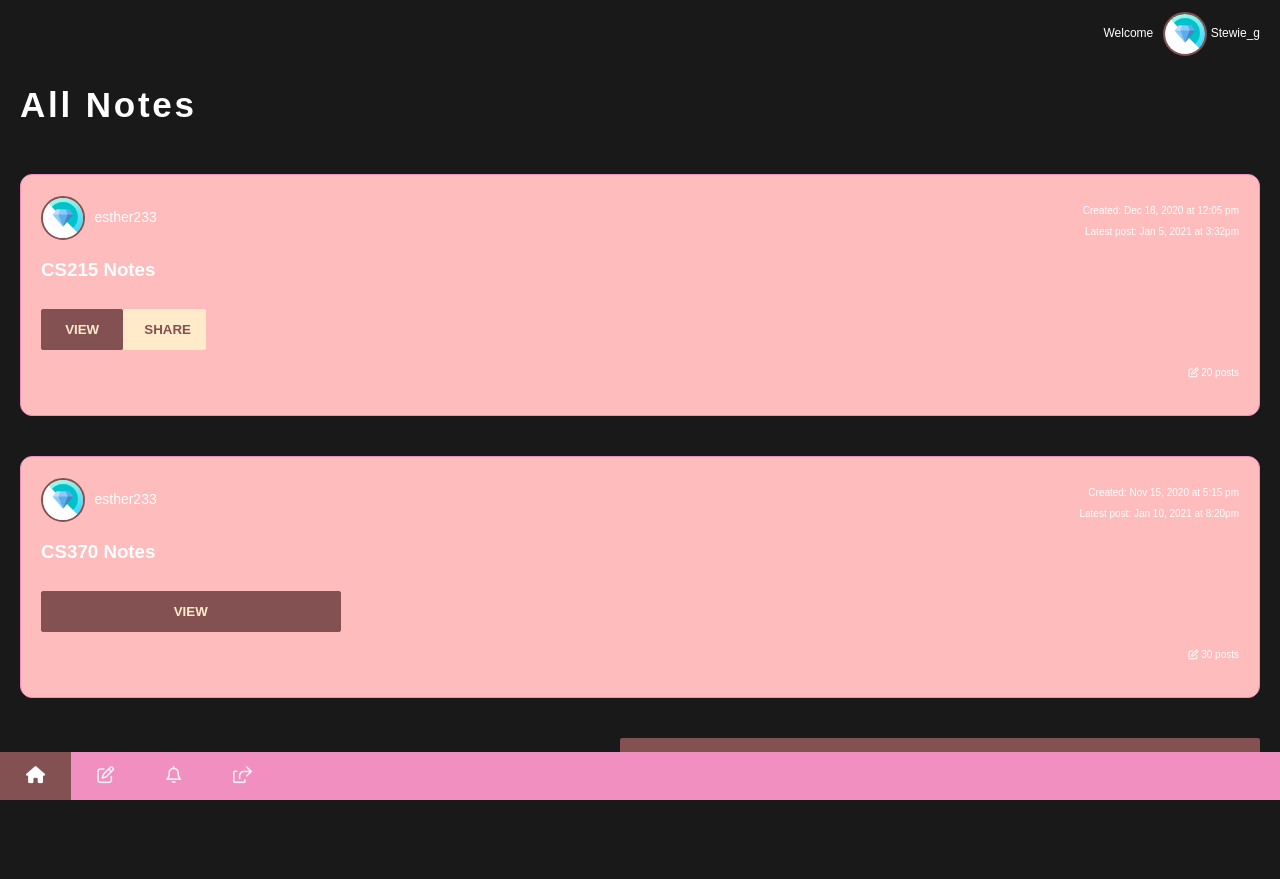
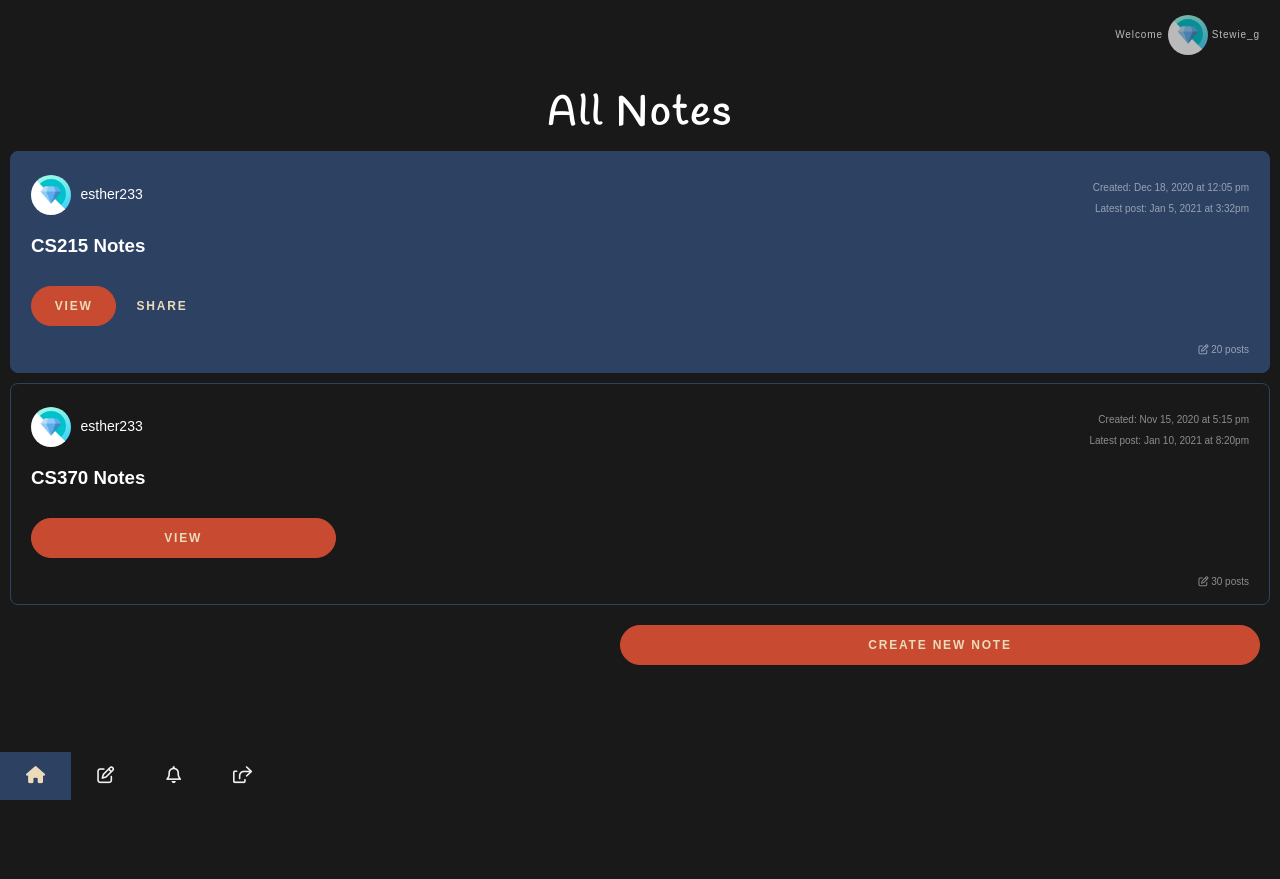
Before and after one commit to jaeleen/notemakingapp, a PHP site: page /noteslist.html in a window 1280 px wide. After the commit the page ends 800 px from the top, so only its background shows below. Run offline with PHP 8.4, Linux system fonts and the light colour scheme; some web fonts are replaced.

Commit message:
Update on all html files and .css

```diff
--- a/access.html
+++ b/access.html
@@ -54,7 +54,7 @@
             </div>
           </div>
           <div class="right-side">
-            <button>REMOVE</button>
+            <button class="remove">REMOVE</button>
           </div>
         </div>
         <div class="user">
@@ -67,7 +67,7 @@
             </div>
           </div>
           <div class="right-side">
-            <button>REMOVE</button>
+            <button class="remove">REMOVE</button>
           </div>
         </div>
 
@@ -81,7 +81,7 @@
             </div>
           </div>
           <div class="right-side">
-            <button>REMOVE</button>
+            <button class="remove">REMOVE</button>
           </div>
         </div>
         <div class="user">
--- a/login.html
+++ b/login.html
@@ -16,7 +16,7 @@
     <div class="login-container">
       <div class="login-topic">
         <h2>Log In</h2>
-        <p class="instructions">Please fill in this form to Log In to your account.</p>
+        <p class="instructions">Fill in this form to Log In to your account.</p>
       </div>
 
       <form action="/" method="post">
--- a/noteslist.html
+++ b/noteslist.html
@@ -60,7 +60,7 @@
         </div>
       </div>
 
-      <div class="notes-container">
+      <div class="notes-container notes-container-secondary">
         <div class="left">
           <div class="avatar-box">
             <img src="images/playstore.png" alt="avatar" class="avatar" />
--- a/style.css
+++ b/style.css
@@ -106,29 +106,53 @@ a{
     width: 40px;
     height: 40px;
     border-radius: 50%;
-    border: 2px solid #835151;
 }
 
 h2{
     letter-spacing: 0.08em;
     font-size: 35px;
 }
+.btn-group{
+    display: table;
+}
 button {
-    background-color: #835151;
+    padding: 12px 20px;
+    margin: 10px 0px;
+    cursor: pointer;
+    width: 50%;
+    text-decoration: none;
+    background-color: #C84B31;
+    border: 1px solid #C84B31;
+    border-radius: 20px;
+    color: #ECDBBA;
+    letter-spacing: 0.15em;
+    /* padding: 12px 60px; */
+    font-size: 12px;
+    font-weight: 800;
+}
+button:hover{
+    background: none;
     border: 1px solid #835151;
-    border-radius: 2px;
-    color: #FFEACA;
+    color: #835151;
+}
+.secondary-btn{
+    background: none;
+    border: none;
+    background-color: none;
+    border-radius: 20px;
+    color: #ECDBBA;
     padding: 12px 20px;
     margin: 10px 0px;
     font-weight: 800;
     cursor: pointer;
     width: 50%;
 }
-button:hover{
-    background: none;
-    border: 1px solid #835151;
-    color: #835151;
+.secondary-btn:hover{
+    background-color: #C84B31;
+    border: 1px solid #C84B31;
+    color: #ECDBBA;
 }
+
 
 /**************Style signup page **********/
 
@@ -150,16 +174,23 @@ button:hover{
 
 /***************** Style noteslist ************/
 .welcome{
-    font-size: 12px;
     text-align: right;
     padding-right: 20px;
+    margin-top: 15px;
+    font-size: 10px;
+    letter-spacing: 0.09em;
+    color: #fff;
+    opacity: 0.7;
 }
 .wel{
-    padding-right: 10px;
+    padding-right: 5px;
 }
 
 .all-notes{
-    padding-left: 20px;
+    text-align: center;
+    font-family: 'Handlee', cursive;
+    font-size: 40px;
+    margin-bottom: 0;
 }
 
 .noteslist-container{
@@ -169,32 +200,27 @@ button:hover{
 .notes-container{
     display: grid;
     grid-template-columns: 1fr 1fr;
-    grid-auto-rows: 200px;
-    background-color: #FFBCBC;
-    border: 1px solid #F08FC0;
-    border-radius: 12px;
+    grid-auto-rows: 180px;
+    background-color: #2D4263;
+    border: 1px solid #2D4263;
+    border-radius: 8px;
     padding: 20px;
-    margin: 20px;
+    margin: 10px;
+    margin-bottom: 0;
 }
+.notes-container-secondary{
+    border: 1px solid #2D4263;
+    background: none;
+}
+
 .right{
     font-size: 10px;
+    opacity: 0.5;
     text-align: right;
 }
-.btn-group{
-    justify-content: space-around;
-    display: table;
-}
-.secondary-btn{
-    background: none;
-    border: 1px solid #FFEACA;
-    background-color: #FFEACA;
-    border-radius: 2px;
-    color: #835151;
-    padding: 12px 20px;
-    margin: 10px 0px;
-    font-weight: 800;
-    cursor: pointer;
-    width: 50%;
+
+.posts{
+    margin-top: 130px;
 }
 #newnote-button{
     display: block;
@@ -310,7 +355,7 @@ textarea:valid ::placeholder{
 
 .navbar {
     overflow: hidden;
-    background: #F08FC0;
+    background: #191919;
     position: fixed;
     bottom: 0;
     width: 100%;
@@ -326,18 +371,11 @@ textarea:valid ::placeholder{
 }
 
 .navbar a:hover {
-    background: #f1f1f1;
-    color: #072227;
+    background: #ECDBBA;
+    color: #2D4263;
 }
 
 .navbar a.active {
-    background-color: #835151;
-    color: white;
+    background-color: #2D4263;
+    color: #ECDBBA;
 }
-.nav-avatar{
-    cursor: pointer;
-    width: 30px;
-    height: 30px;
-    margin-top: 7px;
-    margin-left: 350px;
-}
--- a/viewnotes.html
+++ b/viewnotes.html
@@ -42,7 +42,7 @@
             <p class="avatar-name">esther233</p>
           </div>
 
-          <p>
+          <p class="chat">
             Lorem ipsum dolor sit amet, consectetur adipiscing elit. Nullam
             ornare ligula condimentum quam dictum pulvinar. Morbi lobortis justo
             orci, et fermentum tellus porta et. In quis fringilla lectus.
@@ -65,7 +65,7 @@
               <p class="avatar-name">peter189</p>
             </div>
 
-          <p>
+          <p class="chat">
             Lorem ipsum dolor sit amet, consectetur adipiscing elit. Nullam
             ornare ligula condimentum quam dictum pulvinar. Morbi lobortis justo
             orci, et fermentum tellus porta et. In quis fringilla lectus.
```
Also changed, not shown: other parts of style.css (+34 -15 lines).
